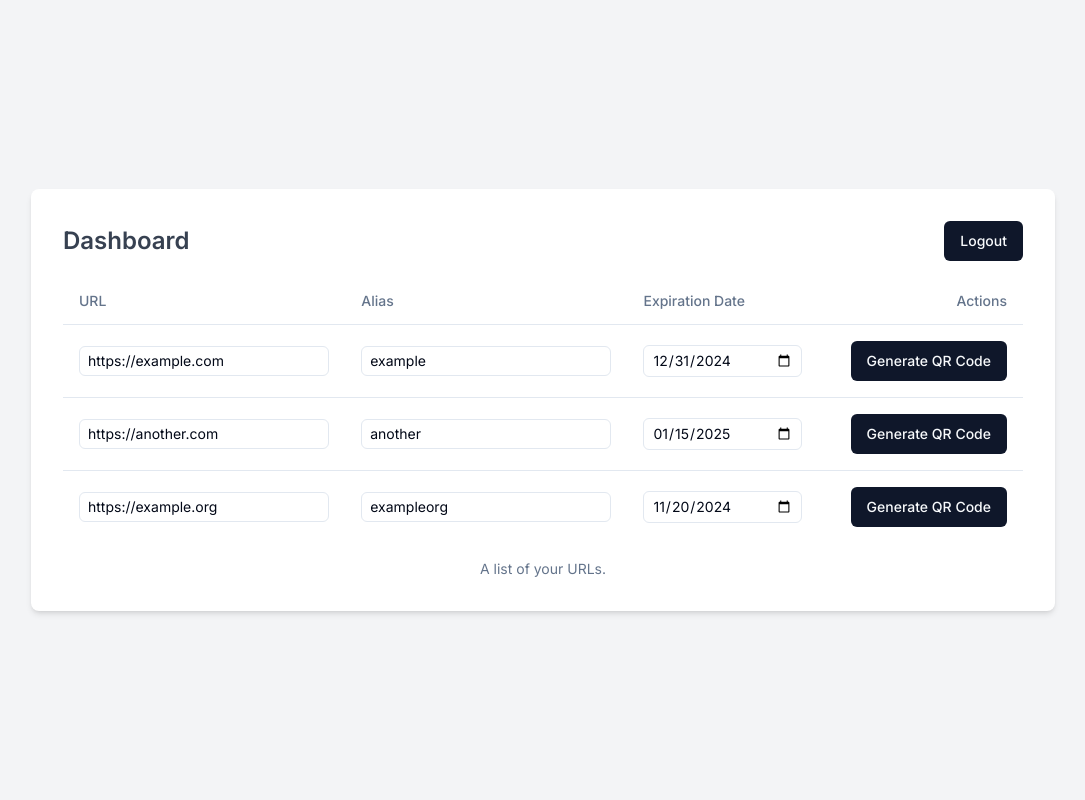
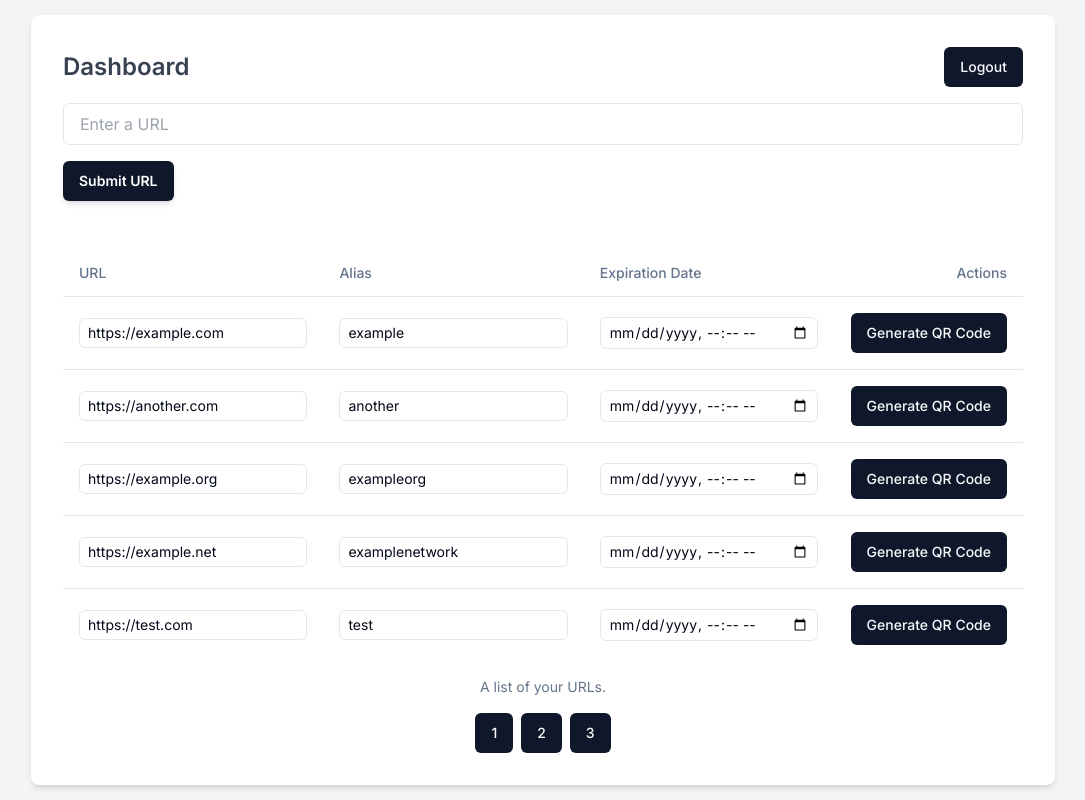
Before and after one commit to Ramkumar246/urlshortener, a Next.js app: page /dashboard in a window 1280 px wide. Shown: the whole page, without its empty margins (97-1182 px from the left). Built offline with nearby package versions, Linux system fonts and the light colour scheme; no server answers.

Commit message:
login register

```diff
--- a/app/dashboard/page.js
+++ b/app/dashboard/page.js
@@ -32,12 +32,84 @@ const dummyData = [
     alias: "exampleorg",
     expirationDate: "2024-11-20",
   },
+  {
+    id: 4,
+    url: "https://example.net",
+    alias: "examplenetwork",
+    expirationDate: "2024-11-20",
+  },
+  {
+    id: 5,
+    url: "https://test.com",
+    alias: "test",
+    expirationDate: "2025-01-15",
+  },
+  {
+    id: 6,
+    url: "https://dummy.com",
+    alias: "dummy",
+    expirationDate: "2024-12-31",
+  },
+  {
+    id: 7,
+    url: "https://sample.com",
+    alias: "sample",
+    expirationDate: "2025-01-15",
+  },
+  {
+    id: 8,
+    url: "https://example.test",
+    alias: "exampletest",
+    expirationDate: "2024-11-20",
+  },
+  {
+    id: 9,
+    url: "https://another.org",
+    alias: "anotherorg",
+    expirationDate: "2024-12-31",
+  },
+  {
+    id: 10,
+    url: "https://example.io",
+    alias: "exampleio",
+    expirationDate: "2025-01-15",
+  },
+  {
+    id: 11,
+    url: "https://example.com",
+    alias: "example",
+    expirationDate: "2024-12-31",
+  },
+  {
+    id: 12,
+    url: "https://another.com",
+    alias: "another",
+    expirationDate: "2025-01-15",
+  },
+  {
+    id: 13,
+    url: "https://example.org",
+    alias: "exampleorg",
+    expirationDate: "2024-11-20",
+  },
 ];
 
 const DashboardPage = () => {
   const [urls, setUrls] = useState(dummyData);
-  const router = useRouter();
+  const [currentPage, setCurrentPage] = useState(1);
+  const [urlsPerPage] = useState(5);
+  const [user, setUser] = useState(null);
+  const [url, setUrl] = useState("");
+  const [isSubmitting, setIsSubmitting] = useState(false);
+  const [submissionMessage, setSubmissionMessage] = useState("");// Set the number of URLs per page
 
+  const indexOfLastUrl = currentPage * urlsPerPage;
+  const indexOfFirstUrl = indexOfLastUrl - urlsPerPage;
+  const currentUrls = urls.slice(indexOfFirstUrl, indexOfLastUrl);
+
+  const paginate = (pageNumber) => setCurrentPage(pageNumber);
+
+  // Your handleEdit, handleGenerateQRCode, and handleLogout functions remain unchanged
   const handleEdit = (id, key, value) => {
     setUrls((prevUrls) =>
       prevUrls.map((url) => (url.id === id ? { ...url, [key]: value } : url))
@@ -58,17 +130,61 @@ const DashboardPage = () => {
     }
   };
 
+  const handleSubmit = async () => {
+    setIsSubmitting(true);
+    setSubmissionMessage("");
+
+    try {
+      // Replace 'https://example.com/api/submit-url' with your actual API endpoint
+      const response = await fetch('https://example.com/api/submit-url', {
+        method: 'POST',
+        headers: {
+          'Content-Type': 'application/json',
+        },
+        body: JSON.stringify({ url }),
+      });
+
+      const data = await response.json();
+
+      if (response.ok) {
+        setSubmissionMessage("URL submitted successfully!");
+        setUrl("");
+      } else {
+        setSubmissionMessage(data.message || "Failed to submit URL.");
+      }
+    } catch (error) {
+      console.error("Failed to submit URL", error);
+      setSubmissionMessage("An error occurred. Please try again.");
+    } finally {
+      setIsSubmitting(false);
+    }
+  };
+
+
   return (
     <div className="flex min-h-screen items-center justify-center bg-gray-100">
       <div className="w-full max-w-5xl bg-white p-8 rounded-lg shadow-md">
         <div className="flex justify-between items-center mb-4">
           <h2 className="text-2xl font-semibold text-gray-700">Dashboard</h2>
-          <Button
-            onClick={handleLogout}
-          >
-            Logout
-          </Button>
+          <Button onClick={handleLogout}>Logout</Button>
         </div>
+          <div className="mb-8">
+            <input
+              type="text"
+              placeholder="Enter a URL"
+              value={url}
+              onChange={(e) => setUrl(e.target.value)}
+              className="w-full px-4 py-2 mb-4 border rounded-md focus:outline-none focus:ring-2 focus:ring-blue-500"
+            />
+            <Button
+              onClick={handleSubmit}
+              className={`py-2 px-4 mb-4 text-white font-semibold rounded-md shadow-md `}
+              disabled={isSubmitting}
+            >
+              {isSubmitting ? "Submitting..." : "Submit URL"}
+            </Button>
+            {submissionMessage && <p className="mt-4 text-center text-red-600">{submissionMessage}</p>}
+          </div>
         <Table>
           <TableCaption>A list of your URLs.</TableCaption>
           <TableHeader>
@@ -80,7 +196,7 @@ const DashboardPage = () => {
             </TableRow>
           </TableHeader>
           <TableBody>
-            {urls.map((url) => (
+            {currentUrls.map((url) => (
               <TableRow key={url.id}>
                 <TableCell>
                   <input
@@ -94,39 +210,61 @@ const DashboardPage = () => {
                   <input
                     type="text"
                     value={url.alias}
-                    onChange={(e) =>
-                      handleEdit(url.id, "alias", e.target.value)
-                    }
+                    onChange={(e) => handleEdit(url.id, "alias", e.target.value)}
                     className="w-full px-2 py-1 border rounded-md focus:outline-none focus:ring-2 focus:ring-blue-500"
                   />
                 </TableCell>
                 <TableCell>
                   <input
-                    type="date"
+                    type="datetime-local"
                     value={url.expirationDate}
-                    onChange={(e) =>
-                      handleEdit(url.id, "expirationDate", e.target.value)
-                    }
+                    onChange={(e) => handleEdit(url.id, "expirationDate", e.target.value)}
                     className="w-full px-2 py-1 border rounded-md focus:outline-none focus:ring-2 focus:ring-blue-500"
                   />
                 </TableCell>
                 <TableCell className="text-right">
-                  <div >
-                  <Button
-                  className="mx-auto"
-                    onClick={() => handleGenerateQRCode(url.url)}
-                  >
-                    Generate QR Code
-                  </Button>
-                  </div>
+                  <Button onClick={() => handleGenerateQRCode(url.url)}>Generate QR Code</Button>
                 </TableCell>
               </TableRow>
             ))}
           </TableBody>
         </Table>
+        <Pagination
+          urlsPerPage={urlsPerPage}
+          totalUrls={urls.length}
+          paginate={paginate}
+          currentPage={currentPage}
+        />
       </div>
     </div>
   );
 };
 
+const Pagination = ({ urlsPerPage, totalUrls, paginate, currentPage }) => {
+  const pageNumbers = [];
+
+  for (let i = 1; i <= Math.ceil(totalUrls / urlsPerPage); i++) {
+    pageNumbers.push(i);
+  }
+
+  return (
+    <nav className="flex justify-center mt-4">
+      <ul className="flex">
+        {pageNumbers.map((number) => (
+          <li key={number}>
+            <Button
+              onClick={() => paginate(number)}
+              className={`mx-1 ${
+                currentPage === number ? " text-white" : ""
+              }`}
+            >
+              {number}
+            </Button>
+          </li>
+        ))}
+      </ul>
+    </nav>
+  );
+};
+
 export default DashboardPage;
--- a/app/page.js
+++ b/app/page.js
@@ -8,6 +8,7 @@ import { Input } from "@/components/ui/input";
 import { Label } from "@/components/ui/label";
 
 const LoginPage = () => {
+  const [showLogin, setShowLogin] = useState(true); // State to manage login card visibility
   const [loggedInUser, setLoggedInUser] = useState(null);
   const [email, setEmail] = useState("");
   const [password, setPassword] = useState("");
@@ -46,18 +47,19 @@ const LoginPage = () => {
   };
 
   return (
-    <div className="flex h-full items-center justify-center bg-gray-100">
+    <div className="flex flex-col items-center justify-center bg-gray-100 h-full space-y-4">
+      {showLogin && (
         <Card className="w-[400px]">
           <CardHeader>
-          <CardTitle>Login or Register</CardTitle>
-          <CardDescription>Access your account or create a new one.</CardDescription>
+            <CardTitle>Login</CardTitle>
+            <CardDescription>Access your account.</CardDescription>
           </CardHeader>
           <CardContent>
             <form className="space-y-4">
               <div className="flex flex-col space-y-1.5">
-              <Label htmlFor="email">Email</Label>
+                <Label htmlFor="login-email">Email</Label>
                 <Input
-                id="email"
+                  id="login-email"
                   type="email"
                   placeholder="Email"
                   value={email}
@@ -66,9 +68,52 @@ const LoginPage = () => {
                 />
               </div>
               <div className="flex flex-col space-y-1.5">
-              <Label htmlFor="password">Password</Label>
+                <Label htmlFor="login-password">Password</Label>
                 <Input
-                id="password"
+                  id="login-password"
+                  type="password"
+                  placeholder="Password"
+                  value={password}
+                  onChange={(e) => setPassword(e.target.value)}
+                  className="w-full px-4 py-2 border rounded-md focus:outline-none focus:ring-2 focus:ring-blue-500"
+                />
+              </div>
+            </form>
+            <div className="my-5">
+            <Button
+              onClick={() => login(email, password)}
+            >
+              Login
+            </Button>
+          </div>
+          <p className="ml-2" >Don't have an account? <span className="text-blue-500 cursor-pointer" onClick={() => setShowLogin(false)}>Register here</span></p>
+          </CardContent>
+        </Card>
+      )}
+
+      {!showLogin && (
+        <Card className="w-[400px]">
+          <CardHeader>
+            <CardTitle>Register</CardTitle>
+            <CardDescription>Create a new account.</CardDescription>
+          </CardHeader>
+          <CardContent>
+            <form className="space-y-4">
+              <div className="flex flex-col space-y-1.5">
+                <Label htmlFor="register-email">Email</Label>
+                <Input
+                  id="register-email"
+                  type="email"
+                  placeholder="Email"
+                  value={email}
+                  onChange={(e) => setEmail(e.target.value)}
+                  className="w-full px-4 py-2 border rounded-md focus:outline-none focus:ring-2 focus:ring-blue-500"
+                />
+              </div>
+              <div className="flex flex-col space-y-1.5">
+                <Label htmlFor="register-password">Password</Label>
+                <Input
+                  id="register-password"
                   type="password"
                   placeholder="Password"
                   value={password}
@@ -77,9 +122,9 @@ const LoginPage = () => {
                 />
               </div>
               <div className="flex flex-col space-y-1.5">
-              <Label htmlFor="name">Name</Label>
+                <Label htmlFor="register-name">Name</Label>
                 <Input
-                id="name"
+                  id="register-name"
                   type="text"
                   placeholder="Name"
                   value={name}
@@ -88,23 +133,17 @@ const LoginPage = () => {
                 />
               </div>
             </form>
-        </CardContent>
-        <CardFooter className="w-full flex justify-between ">
-          <div  className="w-full flex mx-auto">
+            <div className="my-5">
             <Button
-            variant="outline"
-            onClick={() => login(email, password)}
-          >
-            Login
-          </Button>
-          <Button variant="outline"
               onClick={register}
             >
               Register
             </Button>
             </div>
-        </CardFooter>
+          <p className="ml-2" >Already have an account? <span className="text-blue-500 cursor-pointer" onClick={() => setShowLogin(true)}>Login here</span></p>
+          </CardContent>
         </Card>
+      )}
     </div>
   );
 };
```
Lines whose indentation alone changed are shown as unchanged.
